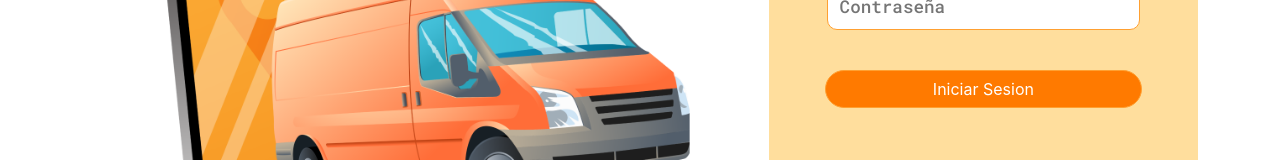
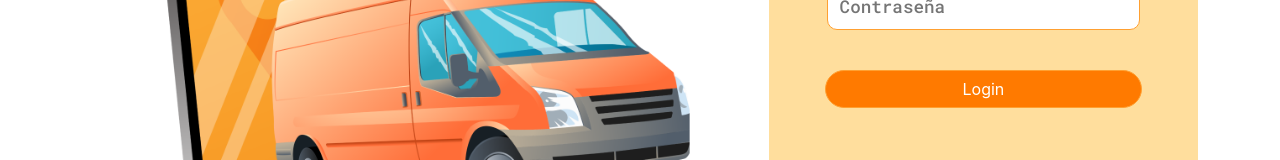
Before and after one commit to NicGual/demo_2, a React (Create React App) app in the folder app/: page /login in a window 1280 px wide. Shown: the part 302-462 px from the top of the page. Built offline with nearby package versions, Linux system fonts and the light colour scheme.

Commit message:
DD2-4 fixing button text

```diff
--- a/app/src/pages/Login/Login.jsx
+++ b/app/src/pages/Login/Login.jsx
@@ -36,7 +36,7 @@ const Login = () => {
                             <CustomInput placeholder="Contraseña" type="password" name="contraseña" id="contraseña"/>
                         </div>
                         <div class="row d-flex justify-content-center mb-4 mt-4">
-                            <CustomButton className="col-md-10" type="submit" placeholder="Iniciar Sesion" onclick={iniciarSesion}/>
+                            <CustomButton className="col-md-10" type="submit" placeholder="Login" onclick={iniciarSesion}/>
                         </div>
                     </form>
                     <div className="row d-flex justify-content-center mt-5">
```
